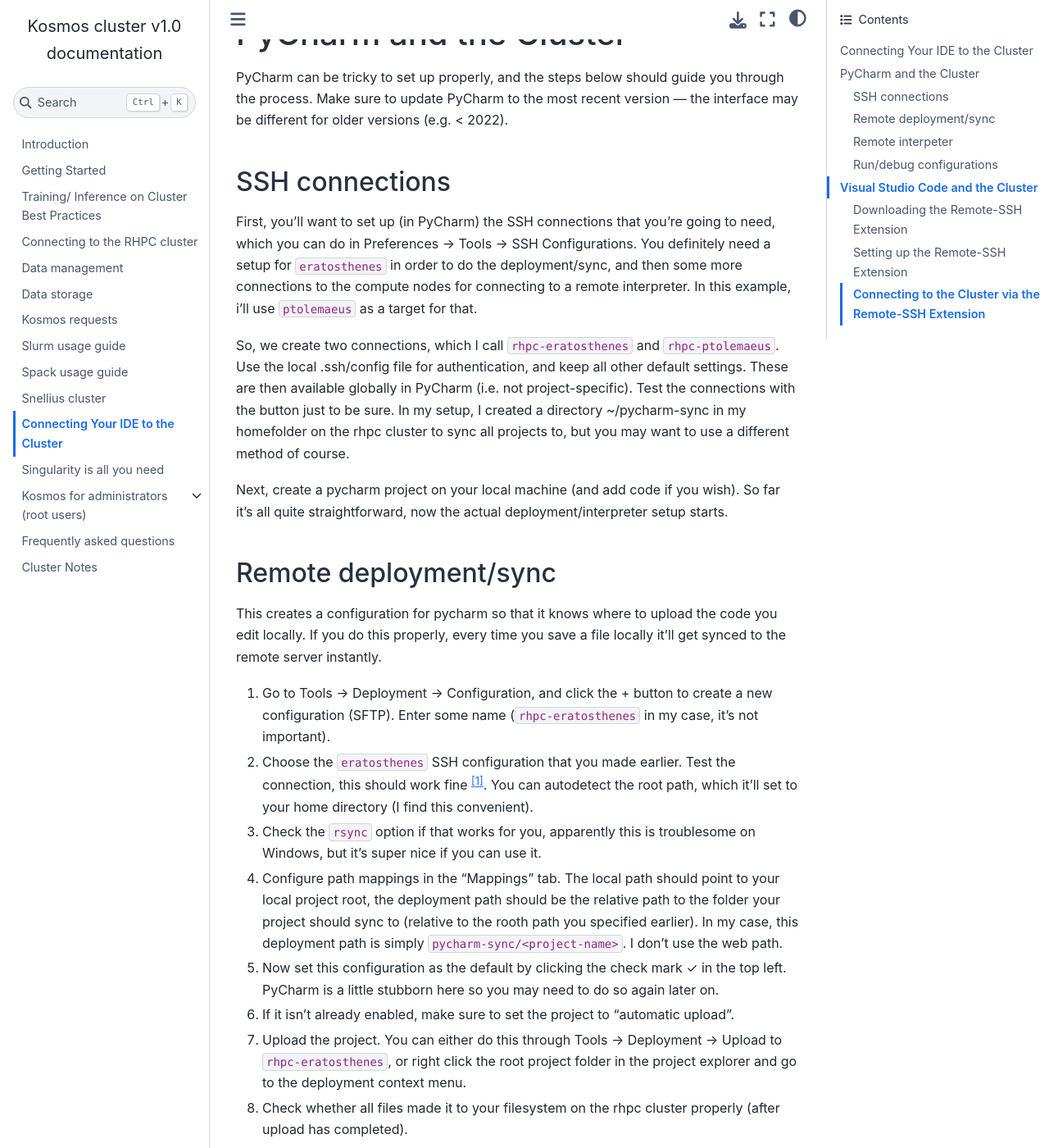
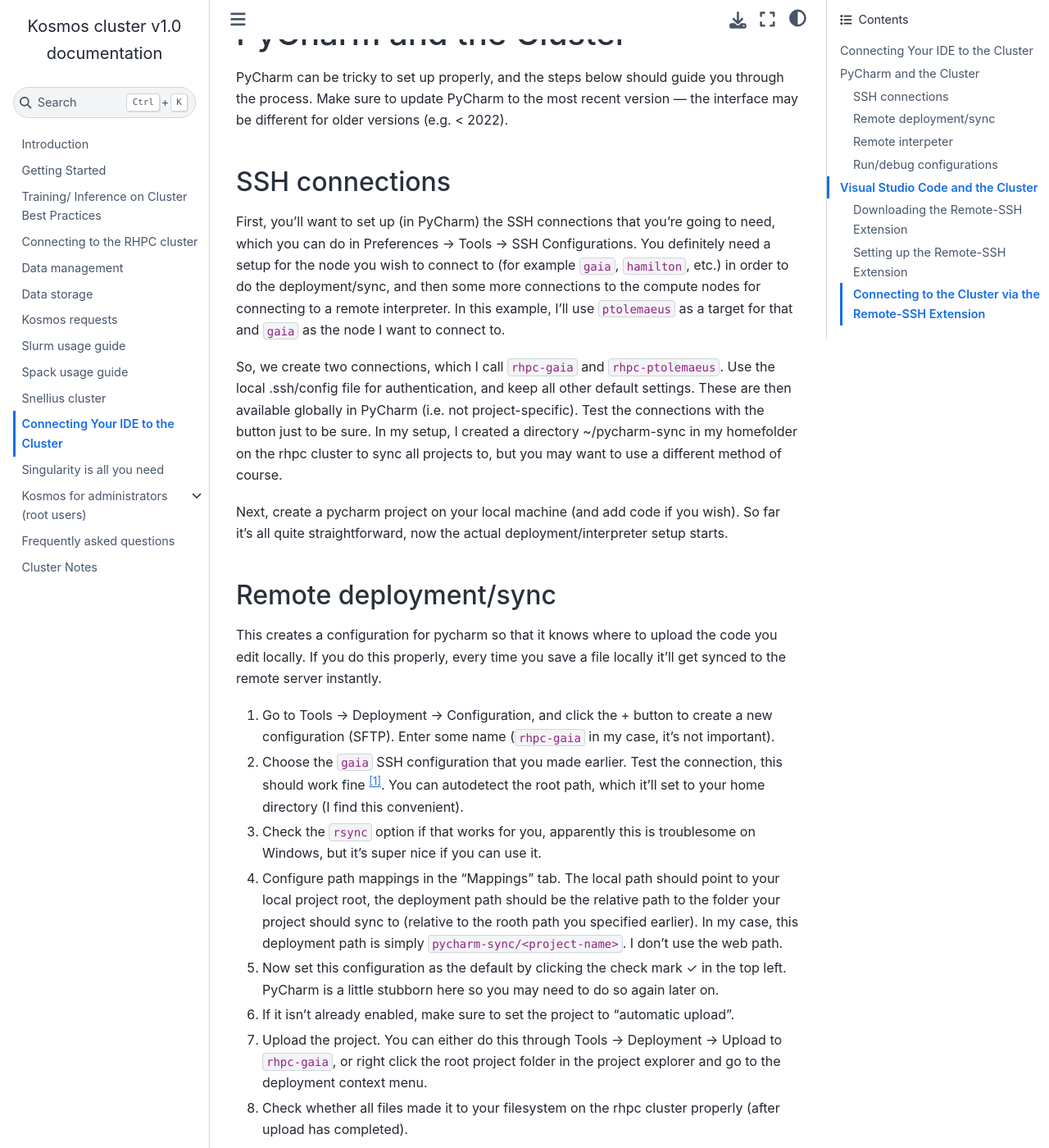
Before and after one commit to NKI-AI/kosmos-documentation, a Sphinx documentation site: the page built from docs/pycharm_remote.rst, in a window 1280 px wide and 1400 px high, scrolled down 287 px. Shown: the whole window at 82% size. Built offline with Sphinx 7.4.7 and the Sphinx Book theme 1.1.4, drawn with Linux system fonts in a browser that asks for light colours; some of the changed text lies outside the part shown.

Commit message:
Replaced eratosthenes with example gaia

```diff
--- a/docs/pycharm_remote.rst
+++ b/docs/pycharm_remote.rst
@@ -13,9 +13,9 @@
 SSH connections
 ---------------
 
-First, you’ll want to set up (in PyCharm) the SSH connections that you’re going to need, which you can do in Preferences -> Tools -> SSH Configurations. You definitely need a setup for ``eratosthenes`` in order to do the deployment/sync, and then some more connections to the compute nodes for connecting to a remote interpreter. In this example, i’ll use ``ptolemaeus`` as a target for that.
+First, you’ll want to set up (in PyCharm) the SSH connections that you’re going to need, which you can do in Preferences -> Tools -> SSH Configurations. You definitely need a setup for the node you wish to connect to (for example ``gaia``, ``hamilton``, etc.) in order to do the deployment/sync, and then some more connections to the compute nodes for connecting to a remote interpreter. In this example, I’ll use ``ptolemaeus`` as a target for that and ``gaia`` as the node I want to connect to.
 
-So, we create two connections, which I call ``rhpc-eratosthenes`` and ``rhpc-ptolemaeus``.  Use the local .ssh/config file for authentication, and keep all other default settings. These are then available globally in PyCharm (i.e. not project-specific). Test the connections with the button just to be sure. In my setup, I created a directory ~/pycharm-sync in my homefolder on the rhpc cluster to sync all projects to, but you may want to use a different method of course.
+So, we create two connections, which I call ``rhpc-gaia`` and ``rhpc-ptolemaeus``.  Use the local .ssh/config file for authentication, and keep all other default settings. These are then available globally in PyCharm (i.e. not project-specific). Test the connections with the button just to be sure. In my setup, I created a directory ~/pycharm-sync in my homefolder on the rhpc cluster to sync all projects to, but you may want to use a different method of course.
 
 Next, create a pycharm project on your local machine (and add code if you wish). So far it’s all quite straightforward, now the actual deployment/interpreter setup starts.
 
@@ -24,19 +24,19 @@
 
 This creates a configuration for pycharm so that it knows where to upload the code you edit locally.  If you do this properly, every time you save a file locally it’ll get synced to the remote server instantly.
 
-#. Go to Tools -> Deployment -> Configuration, and click the + button to create a new configuration (SFTP). Enter some name (``rhpc-eratosthenes`` in my case, it’s not important).
-#. Choose the ``eratosthenes`` SSH configuration that you made earlier. Test the connection, this should work fine [#]_. You can autodetect the root path, which it’ll set to your home directory (I find this convenient).
+#. Go to Tools -> Deployment -> Configuration, and click the + button to create a new configuration (SFTP). Enter some name (``rhpc-gaia`` in my case, it’s not important).
+#. Choose the ``gaia`` SSH configuration that you made earlier. Test the connection, this should work fine [#]_. You can autodetect the root path, which it’ll set to your home directory (I find this convenient).
 #. Check the ``rsync`` option if that works for you, apparently this is troublesome on Windows, but it’s super nice if you can use it.
 #. Configure path mappings in the “Mappings” tab. The local path should point to your local project root, the deployment path should be the relative path to the folder your project should sync to (relative to the rooth path you specified earlier). In my case, this deployment path is simply ``pycharm-sync/<project-name>``. I don’t use the web path.
 #. Now set this configuration as the default by clicking the check mark ✓ in the top left. PyCharm is a little stubborn here so you may need to do so again later on.
 #. If it isn’t already enabled, make sure to set the project to “automatic upload”.
-#. Upload the project. You can either do this through Tools -> Deployment -> Upload to ``rhpc-eratosthenes``, or right click the root project folder in the project explorer and go to the deployment context menu.
+#. Upload the project. You can either do this through Tools -> Deployment -> Upload to ``rhpc-gaia``, or right click the root project folder in the project explorer and go to the deployment context menu.
 #. Check whether all files made it to your filesystem on the rhpc cluster properly (after upload has completed).
 
 .. [#] In case it doesn't your SSH is most likely not up to date, which happens most likely with pre-installed version on NKI-Windows systems. Should be fixed after the following steps
 
    #. Download and install the most recent version of SSH: https://github.com/PowerShell/Win32-OpenSSH/releases
-   #. Change the Proxycommand for rhpc-eratosthenes to use the newer SSH install:
+   #. Change the Proxycommand for rhpc-gaia to use the newer SSH install:
 
 .. code-block:: java
 
@@ -48,8 +48,8 @@
      Compression yes
      ForwardX11 yes
 
-   Host rhpc-eratosthenes
-     Hostname eratosthenes
+   Host rhpc-gaia
+     Hostname gaia
      User <username>
      ProxyCommand <path/to/new/install>/ssh.exe -W %h:%p rhpc
 
@@ -64,7 +64,7 @@
 #. In the “Interpreter” box, navigate to the interpreter in your conda environment. As an example, for me it’s /home/j.brunekreef/miniconda3/envs/<env-name>/bin/python3.9 .
 #. Remove the sync folder configuration. This is important!! It defaults to something like /tmp/pycharm_project_xxx, but you want to delete this. Open this configuration, click the single row, and click the - sign to remove the configuration. Confirm by clicking OK.
 #. Finalize creating the interpreter by clicking Create.
-#. Now verify whether your deployment configuration hasn’t been messed up by these previous steps. You should mostly check whether the ``rhpc-eratosthenes`` configuration that you created for deployment is indeed still the default, and that it wasn’t overridden by some connection in the remote interpreter.
+#. Now verify whether your deployment configuration hasn’t been messed up by these previous steps. You should mostly check whether the ``rhpc-gaia`` configuration that you created for deployment is indeed still the default, and that it wasn’t overridden by some connection in the remote interpreter.
 
 
 You can now check whether the remote interpreter works by going to the Python console in PyCharm, this should give you a console on the remote server. For example, enter
@@ -86,6 +86,7 @@
 
     ``/Users/joren/Code/<project-name> = /home/j.brunekreef/pycharm-sync/<project-name>``
 
+All done! When connecting to you desired node, don't forgot to request a job for that node (``gaia`` in this example) by ssh-ing into kosmos via your terminal and doing the job request.
 
 =======================
 Visual Studio Code and the Cluster
```
